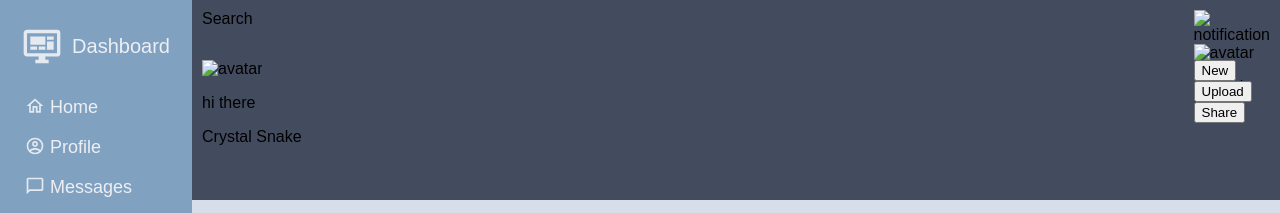
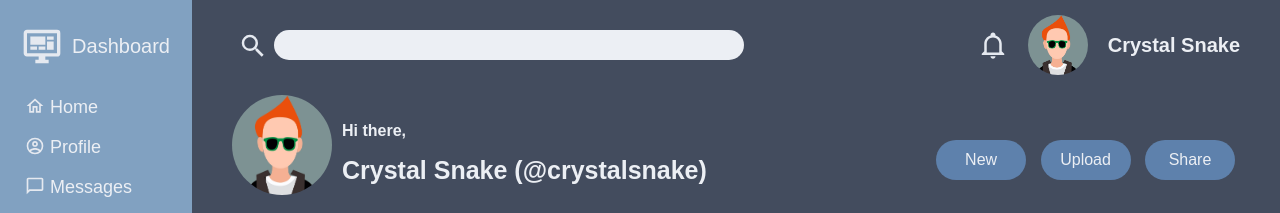
Before and after one commit to CrystalSnake/odin-admin-dashboard, a plain HTML site: page index.html in a window 1280 px wide. Shown: the top 213 px of the page. Drawn offline with Linux system fonts and the light colour scheme.

Commit message:
Add styles for header

```diff
--- a/index.html
+++ b/index.html
@@ -10,16 +10,25 @@
   </head>
   <body>
     <header>
-      <div class="search">Search</div>
+      <div class="search">
+        <form>
+          <button type="submit">
+            <img src="./images/magnify.svg" alt="search" />
+          </button>
+          <input type="search" name="search" />
+        </form>
+      </div>
       <div class="user-panel">
-        <img src="" alt="notification" />
-        <img src="" alt="avatar" />
+        <img class="icon" src="./images/bell-outline.svg" alt="notification" />
+        <img class="avatar" src="./images/avatar_4.jpg" alt="avatar" />
         <p class="username">Crystal Snake</p>
       </div>
       <div class="head">
-        <img src="" alt="avatar" />
-        <p class="greeting">hi there</p>
-        <p class="username">Crystal Snake</p>
+        <img class="avatar" src="./images/avatar_4.jpg" alt="avatar" />
+        <div class="greeting">
+          <p>Hi there,</p>
+          <p class="username">Crystal Snake (@crystalsnake)</p>
+        </div>
       </div>
       <div class="head-buttons">
         <button>New</button>
--- a/styles.css
+++ b/styles.css
@@ -5,7 +5,7 @@ body {
   font-family: sans-serif;
 
   display: grid;
-  grid-template-rows: 200px 1fr;
+  grid-template-rows: 220px 1fr;
   grid-template-columns: min(300px, 15%) 1fr;
   grid-template-areas:
     'sd hd hd'
@@ -13,13 +13,115 @@ body {
     'sd mn mn';
 }
 
+.avatar {
+  border-radius: 50%;
+}
+
+.username {
+  margin: 0;
+}
+
 header {
   grid-area: hd;
   background-color: #434c5e;
   display: grid;
   grid-template-rows: 50px 1fr;
-  grid-template-columns: 1fr min-content;
-  padding: 10px;
+  grid-template-columns: 2fr 1fr;
+  padding: 20px 40px;
+  align-items: center;
+  row-gap: 20px;
+}
+
+.search form {
+  display: flex;
+  align-items: center;
+}
+
+.search button {
+  background-color: rgba(255, 255, 255, 0);
+  border: none;
+}
+
+.search img {
+  width: 30px;
+  margin-bottom: -5px;
+}
+
+.search input {
+  height: 30px;
+  border-radius: 15px;
+  background-color: #eceff4;
+  padding: 0 20px 0 20px;
+  border-style: none;
+  width: 70%;
+}
+
+.search p {
+  margin: 0;
+}
+
+.user-panel {
+  display: flex;
+  align-items: center;
+  height: auto;
+  color: #eceff4;
+  justify-self: end;
+  align-items: center;
+}
+
+.user-panel .username {
+  font-size: 20px;
+  font-weight: bold;
+}
+
+.icon {
+  width: 30px;
+}
+
+.user-panel .avatar {
+  width: 60px;
+  height: 60px;
+  margin-right: 20px;
+  margin-left: 20px;
+}
+
+.head {
+  display: flex;
+  color: #eceff4;
+  font-weight: bold;
+  gap: 10px;
+  align-items: center;
+}
+
+.head .avatar {
+  width: 100px;
+  height: 100px;
+}
+
+.username {
+  font-size: 25px;
+}
+
+.head-buttons {
+  align-self: end;
+  justify-self: end;
+  margin-bottom: 20px;
+}
+
+.head-buttons button {
+  background-color: #5e81ac;
+  border: none;
+  font-size: 16px;
+  border-radius: 20px;
+  color: #eceff4;
+  height: 40px;
+  width: 90px;
+  margin: 0 5px;
+}
+
+.head-buttons button:hover {
+  background-color: #56779e;
+  transition: ease 0.5s;
 }
 
 main {
```
Also changed, not shown: images/avatar_1.jpg (added), images/avatar_2.jpg (added), images/avatar_3.jpg (added), images/avatar_4.jpg (added), images/bell-outline.svg (added), images/magnify.svg (added).
